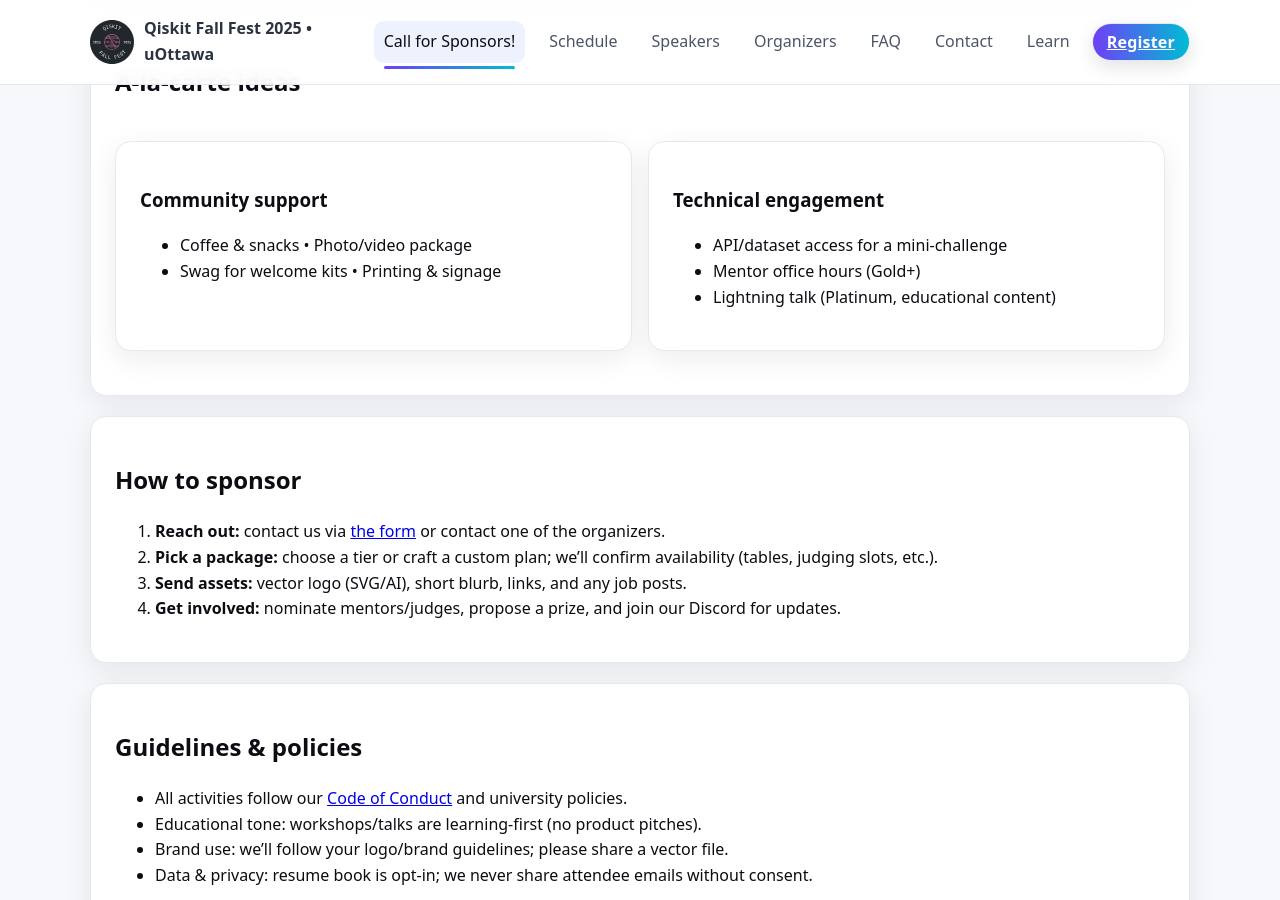
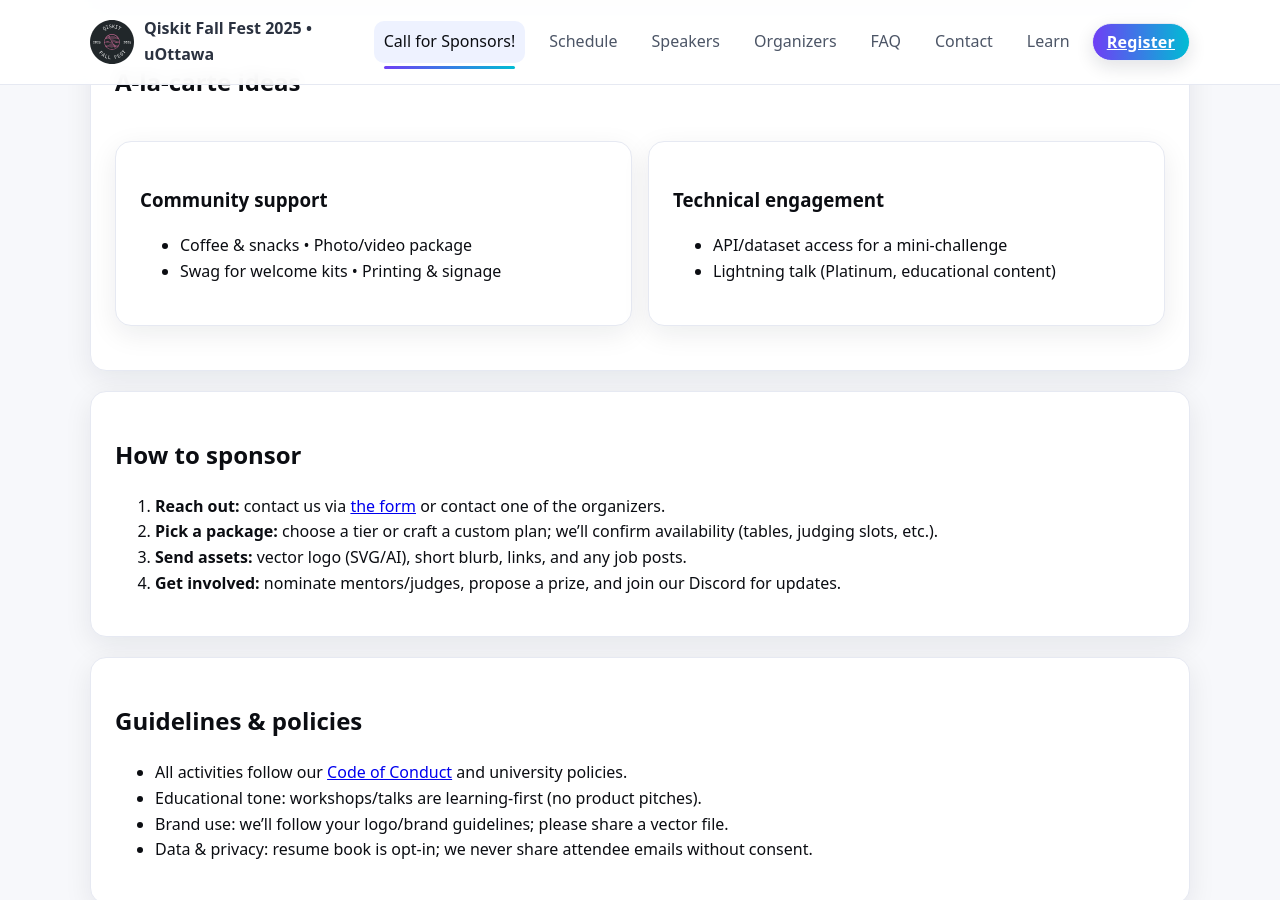
Before and after one commit to utkarshh-singh/fall-fest-2025-website, a Jekyll site: the page built from sponshorship.md, in a window 1280 px wide and 900 px high, scrolled down 2259 px. Built offline with Jekyll 4.4.1, drawn with Linux system fonts in a browser that asks for light colours.

Commit message:
Update sponshorship.md

```diff
--- a/sponshorship.md
+++ b/sponshorship.md
@@ -150,7 +150,6 @@
         <h3>Technical engagement</h3>
         <ul>
           <li>API/dataset access for a mini-challenge</li>
-          <li>Mentor office hours (Gold+)</li>
           <li>Lightning talk (Platinum, educational content)</li>
         </ul>
       </div>
```
